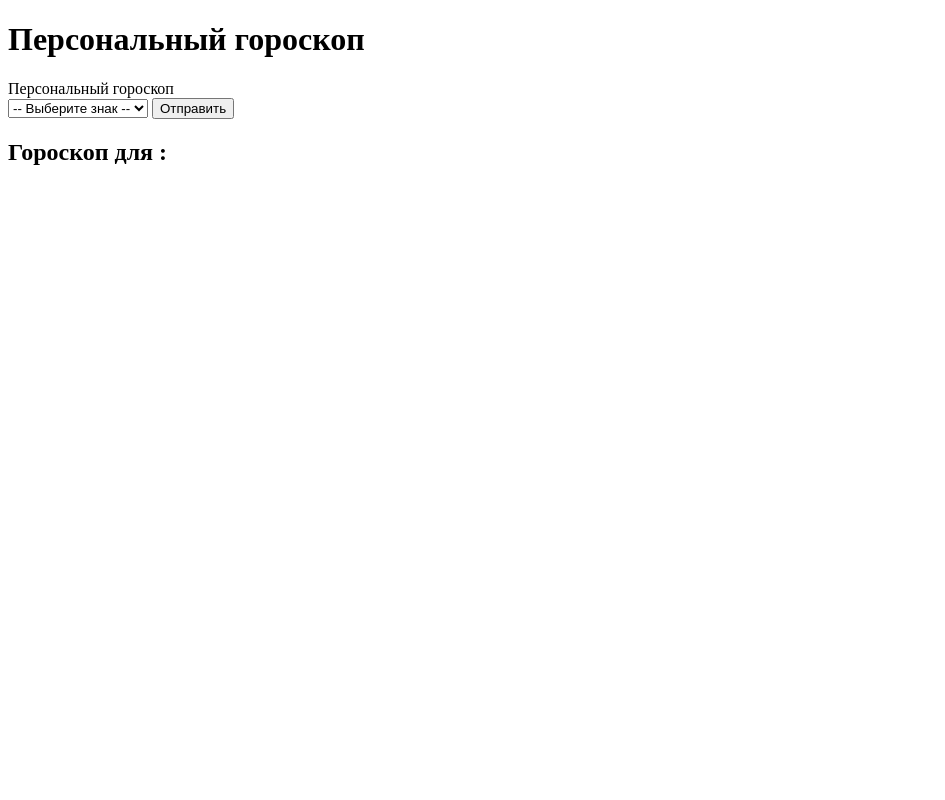
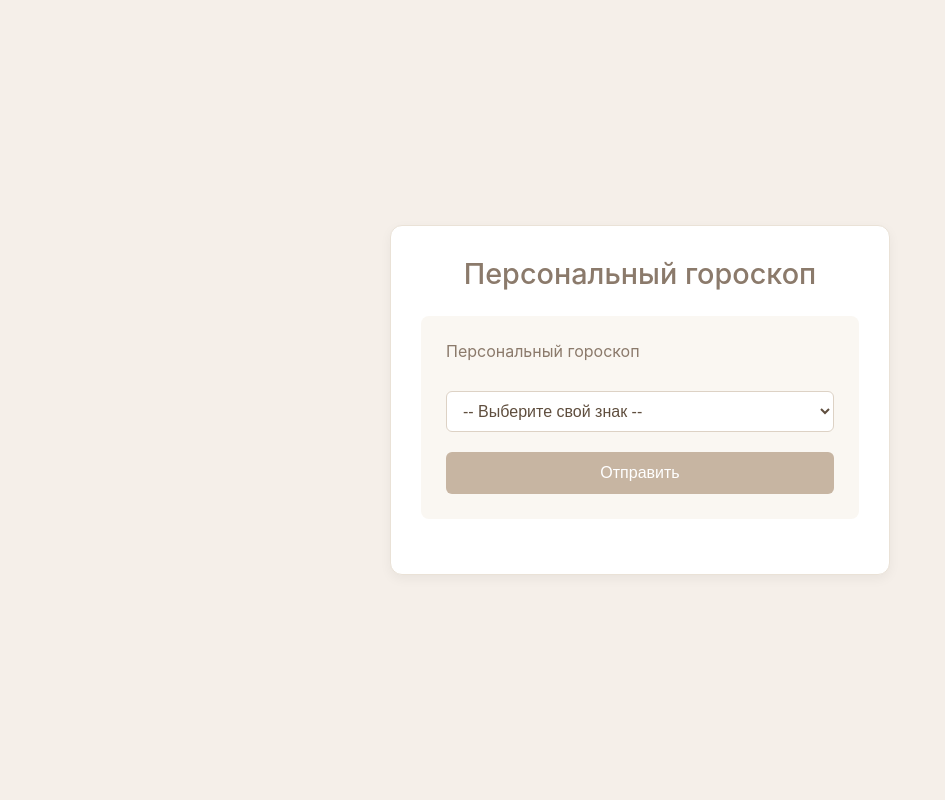
Before and after one commit to Tor9p/Horoscope, a FastAPI app: page / in a window 1280 px wide. Shown: the whole page, without its empty margins (0-945 px from the left). Run offline with FastAPI, Linux system fonts and the light colour scheme.

Commit message:
убрал лишнего и добавил чутка стиля для главное стр

```diff
--- /dev/null
+++ b/static/css/style.css
@@ -0,0 +1,120 @@
+/* static/style.css */
+
+* {
+    margin: 0;
+    padding: 0;
+    box-sizing: border-box;
+}
+
+body {
+    font-family: -apple-system, BlinkMacSystemFont, 'Segoe UI', Roboto, Arial, sans-serif;
+    background-color: #f5efe9;
+    min-height: 100vh;
+    display: flex;
+    justify-content: center;
+    align-items: center;
+    padding: 20px;
+}
+
+.container {
+    max-width: 500px;
+    width: 100%;
+    background-color: #ffffff;
+    border-radius: 12px;
+    padding: 30px;
+    box-shadow: 0 4px 12px rgba(0, 0, 0, 0.05);
+    border: 1px solid #eae2d7;
+}
+
+h1 {
+    color: #8b7a6b;
+    text-align: center;
+    margin-bottom: 25px;
+    font-size: 1.8em;
+    font-weight: 500;
+}
+
+form {
+    margin-bottom: 25px;
+    background-color: #faf7f2;
+    padding: 25px;
+    border-radius: 8px;
+}
+
+label {
+    display: block;
+    color: #8b7a6b;
+    font-size: 1em;
+    margin-bottom: 10px;
+}
+
+select {
+    width: 100%;
+    padding: 10px 12px;
+    font-size: 1em;
+    border: 1px solid #ddd2c5;
+    border-radius: 6px;
+    background-color: white;
+    color: #5f4e3e;
+    margin-bottom: 20px;
+}
+
+select:focus {
+    outline: none;
+    border-color: #c7b5a2;
+}
+
+#submit {
+    width: 100%;
+    padding: 12px;
+    font-size: 1em;
+    background-color: #c7b5a2;
+    color: white;
+    border: none;
+    border-radius: 6px;
+    cursor: pointer;
+    transition: background-color 0.2s;
+}
+
+#submit:hover {
+    background-color: #b8a692;
+}
+
+/* .result {
+    background-color: #faf7f2;
+    border-radius: 8px;
+    padding: 25px;
+    border: 1px solid #eae2d7;
+}
+
+.result h2 {
+    color: #8b7a6b;
+    margin-bottom: 15px;
+    font-size: 1.3em;
+    font-weight: 500;
+    text-align: center;
+} */
+
+/* .prediction-text {
+    color: #5f4e3e;
+    line-height: 1.5;
+    font-size: 1em;
+    padding: 15px;
+    background-color: white;
+    border-radius: 6px;
+    border-left: 3px solid #ddd2c5;
+} */
+
+@media (max-width: 600px) {
+    .contaixner {
+        padding: 20px;
+    }
+
+    form {
+        padding: 20px;
+    }
+
+    .result {
+        padding: 20px;
+    }
+}
--- a/templates/horoscope.html
+++ b/templates/horoscope.html
@@ -3,6 +3,7 @@
 <head>
 	<meta charset="UTF-8">
 	<meta name="viewport" content="width=device-width, initial-scale=1.0">
+	<link rel="stylesheet" href="static/css/style.css">
 	<title>Document</title>
 	<h1>Test</h1>
 
--- a/templates/index.html
+++ b/templates/index.html
@@ -4,7 +4,7 @@
     <meta charset="UTF-8">
     <meta name="viewport" content="width=device-width, initial-scale=1.0">
     <title>Гороскоп</title>
-    <link rel="stylesheet" href="/static/style.css">
+    <link rel="stylesheet" href="static/css/style.css">
 </head>
 <body>
     <div class="container">
@@ -14,7 +14,7 @@
 			<label for="sign">Персональный гороскоп</label><br>
 			<!-- <input type="text" id="name" name="name"><br><br> -->
 			<select name="sign" id="sign" required>
-                <option value="">-- Выберите знак --</option>
+                <option value="">-- Выберите свой знак --</option>
                 <option value="овен">Овен</option>
                 <option value="телец">Телец</option>
                 <option value="близнецы">Близнецы</option>
@@ -27,12 +27,13 @@
                 <option value="козерог">Козерог</option>
                 <option value="водолей">Водолей</option>
                 <option value="рыбы">Рыбы</option>
+                <!-- <option value="test">jdfdsdn</option> -->
 			</select>
 			<input id="submit" type="submit" value="Отправить">
 		</form>
 
         <div class="result">
-            <h2>Гороскоп для {{ zodiac_sign }}:</h2>
+            <!-- <h2>Гороскоп для {{ zodiac_sign }}:</h2> -->
             <p class="prediction-text">{{ prediction }}</p>
         </div>
 
```
Also changed, not shown: static/style.css (deleted).
